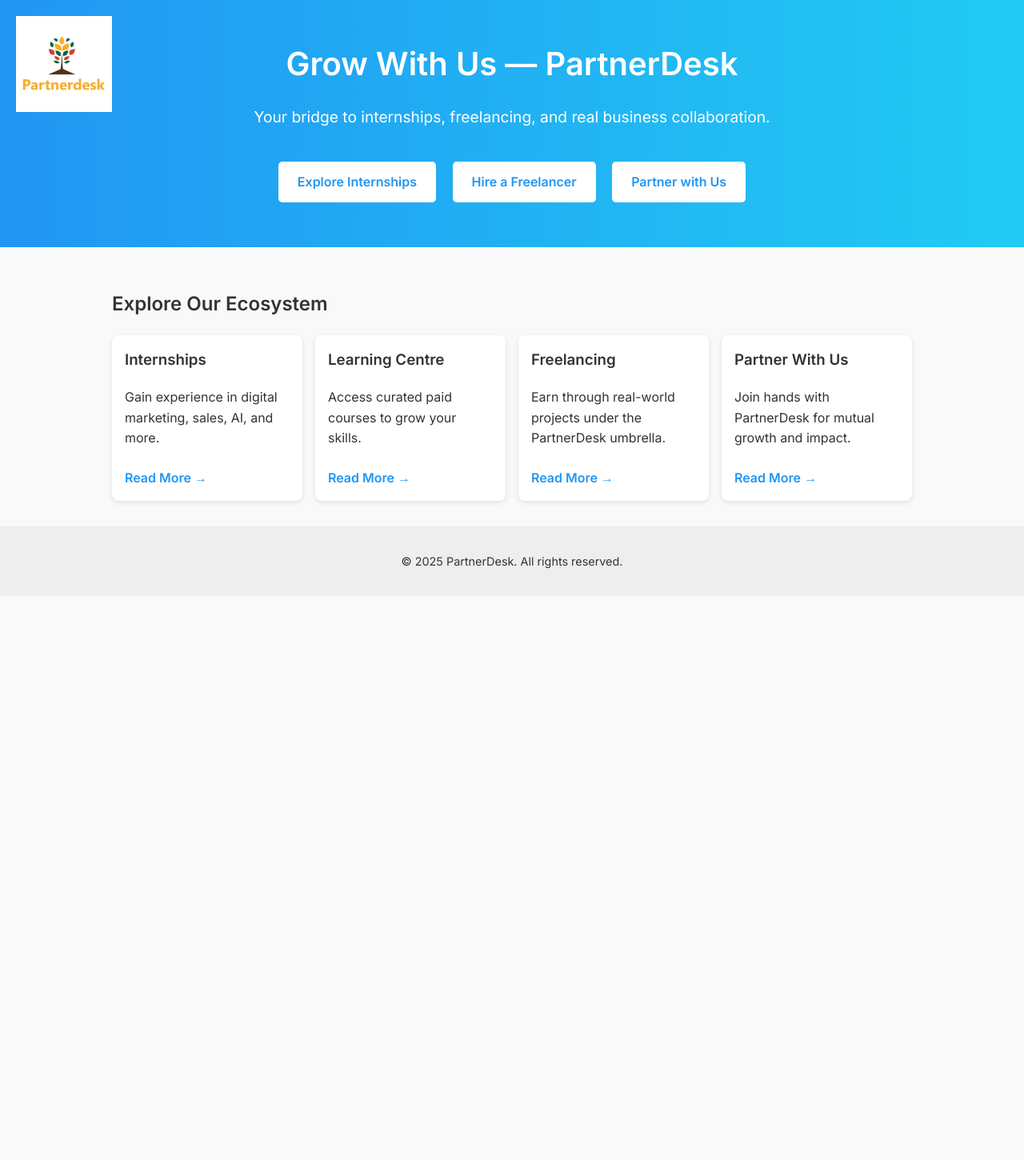
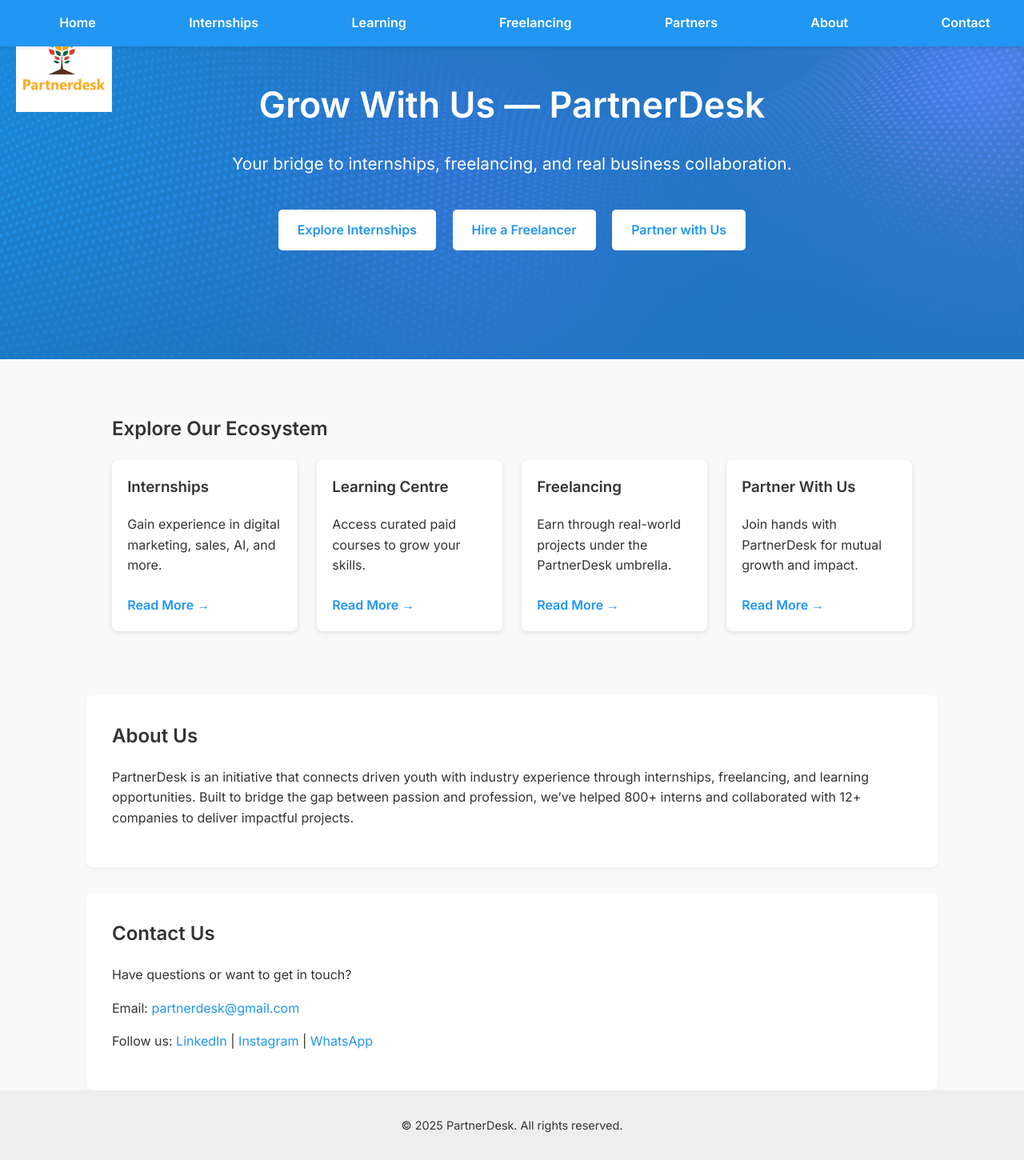
Before and after one commit to Partnerdesk-Certificates/partnerdesk-site, a plain HTML site: page index.html in a window 1280 px wide. Shown: the whole page at 80% size. Before the commit the page ends 800 px from the top, so only its background shows below. Drawn offline with nearby package versions, Linux system fonts and the light colour scheme.

Commit message:
Add files via upload

```diff
--- a/index.html
+++ b/index.html
@@ -5,7 +5,11 @@
   <meta name="viewport" content="width=device-width, initial-scale=1.0" />
   <title>PartnerDesk - Grow With Us</title>
   <link href="https://fonts.googleapis.com/css2?family=Inter:wght@400;600&display=swap" rel="stylesheet">
+  <script src="https://unpkg.com/scrollreveal"></script>
   <style>
+    html {
+      scroll-behavior: smooth;
+    }
     body {
       margin: 0;
       font-family: 'Inter', sans-serif;
@@ -13,25 +17,57 @@
       background-color: #f9f9f9;
       color: #333;
     }
+    nav {
+      position: fixed;
+      top: 0;
+      width: 100%;
+      background: #2196f3;
+      color: white;
+      padding: 1rem;
+      z-index: 1000;
+      display: flex;
+      justify-content: space-around;
+      box-shadow: 0 2px 4px rgba(0,0,0,0.1);
+    }
+    nav a {
+      color: white;
+      text-decoration: none;
+      font-weight: 600;
+    }
     header {
-      background: linear-gradient(to right, #2196f3, #21cbf3);
+      background: url('header-bg.jpg') no-repeat center center/cover;
       color: white;
-      padding: 3rem 1rem;
+      padding: 6rem 1rem 8rem;
       text-align: center;
       position: relative;
+    }
+    header::after {
+      content: '';
+      position: absolute;
+      top: 0;
+      left: 0;
+      width: 100%;
+      height: 100%;
+      background: rgba(33, 150, 243, 0.75);
+      z-index: 0;
+    }
+    header * {
+      position: relative;
+      z-index: 1;
     }
     header img.logo {
       position: absolute;
       top: 20px;
       left: 20px;
       width: 120px;
+      z-index: 2;
     }
     header h1 {
-      font-size: 2.5rem;
+      font-size: 2.8rem;
       margin: 0 0 1rem;
     }
     header p {
-      font-size: 1.2rem;
+      font-size: 1.3rem;
       margin-bottom: 2rem;
     }
     .cta-buttons a {
@@ -50,24 +86,19 @@
       color: white;
     }
     .section {
-      padding: 2rem 1rem;
+      padding: 3rem 1rem;
       max-width: 1000px;
       margin: auto;
-      animation: fadeIn 1s ease-in;
-    }
-    @keyframes fadeIn {
-      from { opacity: 0; transform: translateY(20px); }
-      to { opacity: 1; transform: translateY(0); }
     }
     .services-preview {
       display: grid;
       grid-template-columns: repeat(auto-fit, minmax(200px, 1fr));
-      gap: 1rem;
+      gap: 1.5rem;
     }
     .card {
       background: white;
       border-radius: 8px;
-      padding: 1rem;
+      padding: 1.2rem;
       box-shadow: 0 2px 6px rgba(0,0,0,0.1);
       transition: transform 0.3s, box-shadow 0.3s;
     }
@@ -91,9 +122,33 @@
       background: #eee;
       font-size: 0.9rem;
     }
+    .about, .contact {
+      background: white;
+      margin-top: 2rem;
+      border-radius: 8px;
+      padding: 2rem;
+      box-shadow: 0 2px 4px rgba(0,0,0,0.05);
+    }
+    .about h2, .contact h2 {
+      margin-top: 0;
+    }
+    .contact p a {
+      color: #2196f3;
+      text-decoration: none;
+    }
   </style>
 </head>
 <body>
+  <nav>
+    <a href="#">Home</a>
+    <a href="#internships">Internships</a>
+    <a href="#learning">Learning</a>
+    <a href="#freelancing">Freelancing</a>
+    <a href="#partners">Partners</a>
+    <a href="#about">About</a>
+    <a href="#contact">Contact</a>
+  </nav>
+
   <header>
     <img src="logo.png" alt="PartnerDesk Logo" class="logo">
     <h1>Grow With Us — PartnerDesk</h1>
@@ -105,7 +160,7 @@
     </div>
   </header>
 
-  <section class="section">
+  <section class="section" id="internships">
     <h2>Explore Our Ecosystem</h2>
     <div class="services-preview">
       <div class="card">
@@ -131,8 +186,43 @@
     </div>
   </section>
 
+  <section class="section about" id="about">
+    <h2>About Us</h2>
+    <p>PartnerDesk is an initiative that connects driven youth with industry experience through internships, freelancing, and learning opportunities. Built to bridge the gap between passion and profession, we’ve helped 800+ interns and collaborated with 12+ companies to deliver impactful projects.</p>
+  </section>
+
+  <section class="section contact" id="contact">
+    <h2>Contact Us</h2>
+    <p>Have questions or want to get in touch?</p>
+    <p>Email: <a href="mailto:partnerdesk@gmail.com">partnerdesk@gmail.com</a></p>
+    <p>Follow us:
+      <a href="#">LinkedIn</a> |
+      <a href="#">Instagram</a> |
+      <a href="#">WhatsApp</a>
+    </p>
+  </section>
+
   <footer>
     &copy; 2025 PartnerDesk. All rights reserved.
   </footer>
+
+  <script>
+    ScrollReveal().reveal('.section', {
+      delay: 200,
+      distance: '40px',
+      origin: 'bottom',
+      duration: 800,
+      easing: 'ease-in-out',
+      reset: false
+    });
+    ScrollReveal().reveal('.card', {
+      interval: 150,
+      delay: 400,
+      distance: '20px',
+      origin: 'bottom',
+      duration: 600,
+      easing: 'ease-in-out'
+    });
+  </script>
 </body>
 </html>
```
Also changed, not shown: header-bg.jpg (added).
